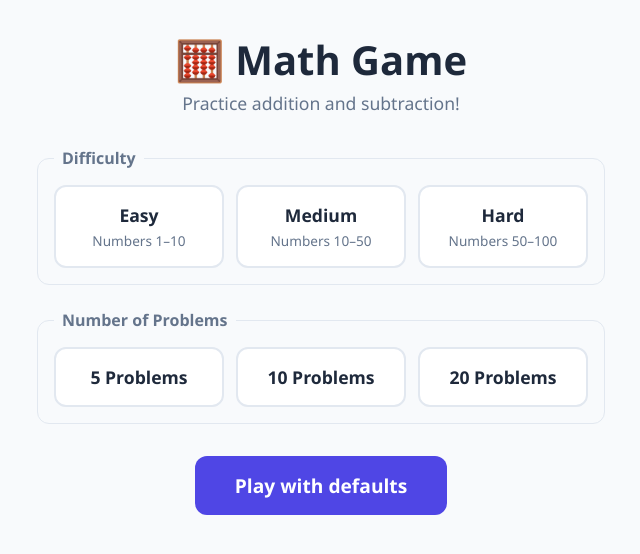
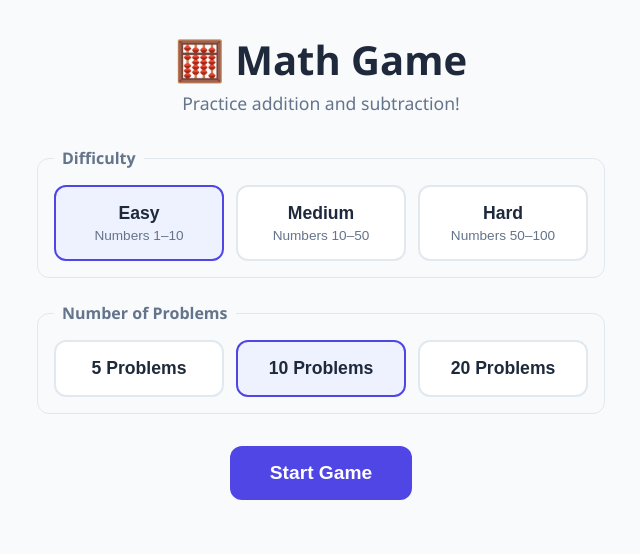
Before and after one commit to emil323/math-game, a React (Vite) app: page / in a window 1280 px wide. Shown: the top 554 px of the page, without its empty margins (319-959 px from the left). Built offline with nearby package versions, Linux system fonts and the light colour scheme.

Commit message:
feat: independent difficulty and problem count selection
- Replace linked option cards with state-driven buttons
- User picks difficulty and problem count separately, then clicks Start Game
- Add visual selected state for active choices
- Remove redundant 'Play with defaults' link

```diff
--- a/src/index.css
+++ b/src/index.css
@@ -90,6 +90,11 @@ legend {
 }
 
 .option-card:hover {
+  border-color: var(--primary);
+  background: #eef2ff;
+}
+
+.option-card.selected {
   border-color: var(--primary);
   background: #eef2ff;
 }
--- a/src/pages/HomePage.tsx
+++ b/src/pages/HomePage.tsx
@@ -1,4 +1,5 @@
-import { Link } from 'react-router';
+import { useNavigate } from 'react-router';
+import { useState } from 'react';
 import type { Difficulty } from '../types';
 
 const difficulties: { value: Difficulty; label: string; description: string }[] = [
@@ -10,6 +11,14 @@ const difficulties: { value: Difficulty; label: string; description: string }[]
 const problemCounts = [5, 10, 20];
 
 export default function HomePage() {
+  const navigate = useNavigate();
+  const [difficulty, setDifficulty] = useState<Difficulty>('easy');
+  const [count, setCount] = useState(10);
+
+  const startGame = () => {
+    navigate(`/play?difficulty=${difficulty}&count=${count}`);
+  };
+
   return (
     <div className="page home-page">
       <h1>🧮 Math Game</h1>
@@ -20,14 +29,15 @@ export default function HomePage() {
           <legend>Difficulty</legend>
           <div className="option-group">
             {difficulties.map((d) => (
-              <Link
+              <button
                 key={d.value}
-                className="option-card"
-                to={`/play?difficulty=${d.value}&count=10`}
+                type="button"
+                className={`option-card ${difficulty === d.value ? 'selected' : ''}`}
+                onClick={() => setDifficulty(d.value)}
               >
                 <strong>{d.label}</strong>
                 <span>{d.description}</span>
-              </Link>
+              </button>
             ))}
           </div>
         </fieldset>
@@ -35,22 +45,23 @@ export default function HomePage() {
         <fieldset>
           <legend>Number of Problems</legend>
           <div className="option-group">
-            {problemCounts.map((count) => (
-              <Link
-                key={count}
-                className="option-card"
-                to={`/play?difficulty=medium&count=${count}`}
+            {problemCounts.map((c) => (
+              <button
+                key={c}
+                type="button"
+                className={`option-card ${count === c ? 'selected' : ''}`}
+                onClick={() => setCount(c)}
               >
-                <strong>{count} Problems</strong>
-              </Link>
+                <strong>{c} Problems</strong>
+              </button>
             ))}
           </div>
         </fieldset>
       </div>
 
-      <Link to="/play" className="play-btn">
-        Play with defaults
-      </Link>
+      <button type="button" className="play-btn" onClick={startGame}>
+        Start Game
+      </button>
     </div>
   );
 }
```
